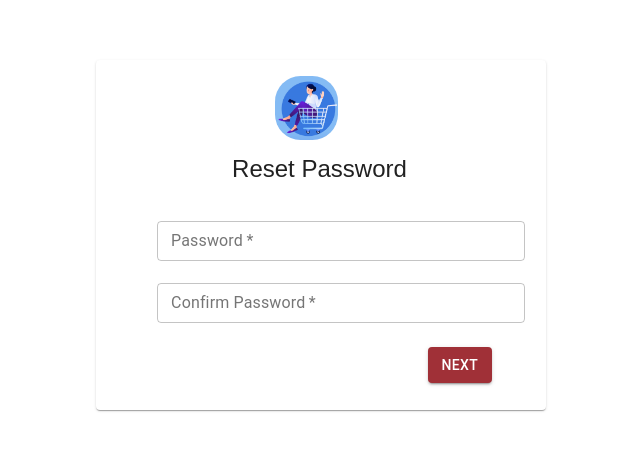
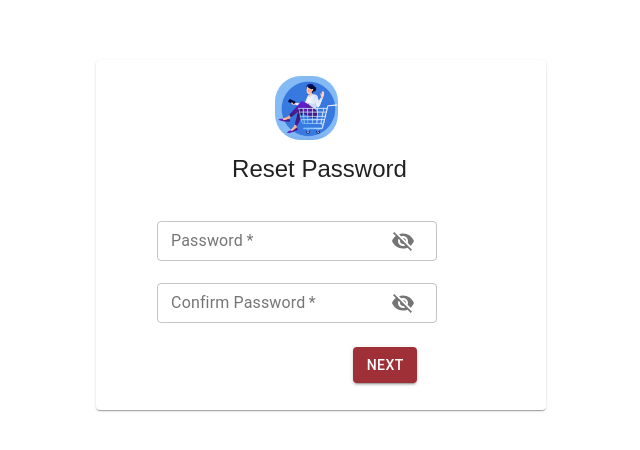
Before and after one commit to niranjanchavadi/React-bookstore, a React (Create React App) app: page /resetpassword in a window 1280 px wide. Shown: the top 450 px of the page, without its empty margins (361-1001 px from the left). Built offline with nearby package versions, Linux system fonts and the light colour scheme.

Commit message:
[vinay]REFACTORED Reset password page

```diff
--- a/src/CSS/ResetPassword.css
+++ b/src/CSS/ResetPassword.css
@@ -21,16 +21,14 @@
 
 .passwordtext {
     margin-top: 10px;
-    margin-left:20px;
-     width: 100%;
+    margin-left: 20px;
 }
 
 .confirmpasswordtext {
     margin-top: 10px;
-    margin-left:20px;
-     width: 100%;
+    margin-left: 20px;
 }
 
 .nextbutton {
-    margin-left: 74%;
+    margin-left: 55%;
 }
--- a/src/component/ResetPassword.jsx
+++ b/src/component/ResetPassword.jsx
@@ -137,25 +137,46 @@ export class ResetPassword extends Component {
 
             <br />
 
-            <div className="passwordtext">
-              <TextField required margin="dense" label="Password"  size="small"  name="password"  variant="outlined"
+            {/* <div className="passwordtext">
+              <TextField required margin="dense" label="Password"  color="secondary" size="small"  name="password"  variant="outlined"
                 id="outlined-adornment-password"
                 type={this.state.showPassword ? 'text' : 'password'}
-                inputProps={{style: {width: 340}, }}
+                style={{width: '100%'}}
                 error={this.state.errors.password}
                 helperText={this.state.errors.password}
                 onChange={this.axios}
               />
-            </div>
-            {/* <br /> */}
-            <div className="confirmpasswordtext">
-              <TextField required margin="dense"  label="Confirm Password"  size="small" name="confirmpassword" variant="outlined"
+            </div> */}
+             <div className="passwordtext">
+              <TextField required  margin="dense" color="secondary" size="small" name="password" variant="outlined"
+                      id="standard-adornment-password"
+                      type={this.state.showPassword ? 'text' : 'password'}
+                      label="Password"
+                      style={{width: '75%'}}
+                      onChange={this.axios}
+                      error={this.state.errors.password}
+                      helperText={this.state.errors.password}
+                      InputProps={{
+                        endAdornment: (
+                          <InputAdornment position= " end "  >
+                            <IconButton  onClick={() => this.setState ({showPassword: !this.state.showPassword })} edge="end">
+                               {this.state.showPassword ? <Visibility /> : <VisibilityOff />}
+                            </IconButton>
+                          </InputAdornment>
+                        ),
+                      }}
+                     />
+                      </div>
+
+            {/* <div className="confirmpasswordtext">
+              <TextField required margin="dense"  label="Confirm Password"  color="secondary" size="small" name="confirmpassword" variant="outlined"
                 id="outlined-adornment-password"
                 type={this.state.showPassword ? 'text' : 'password'}
                 error={this.state.errors.confirmpassword}
                 helperText={this.state.errors.confirmpassword}
+                style={{width: '100%'}}
                 onChange={this.axios}
-                inputProps={{ style: {width: 340},
+                inputProps={{
                 endAdornment: (
                   <InputAdornment position="end" sytle={{width: '10px'}}>
                         <IconButton  onClick={() => this.setState ({showPassword: !this.state.showPassword }) } >
@@ -164,7 +185,26 @@ export class ResetPassword extends Component {
                       </InputAdornment>
                     ),
                 }}
-              />
+              /> */}
+             <div className="confirmpasswordtext">
+                <TextField required  margin="dense" color="secondary" size="small" name="password" variant="outlined"
+                      id="standard-adornment-password"
+                      type={this.state.showPassword ? 'text' : 'password'}
+                      label="Confirm Password"
+                      style={{width: '75%'}}
+                      onChange={this.axios}
+                      error={this.state.errors.confirmpassword}
+                      helperText={this.state.errors.confirmpassword}
+                      InputProps={{
+                        endAdornment: (
+                          <InputAdornment position= " end "  >
+                            <IconButton  onClick={() => this.setState ({showPassword: !this.state.showPassword })} edge="end">
+                               {this.state.showPassword ? <Visibility /> : <VisibilityOff />}
+                            </IconButton>
+                          </InputAdornment>
+                        ),
+                      }}
+                     />
             </div>
             <br />
             <div className="nextbutton">
```
Also changed, not shown: 1 other file (tests, documents, lock files or other folders).
